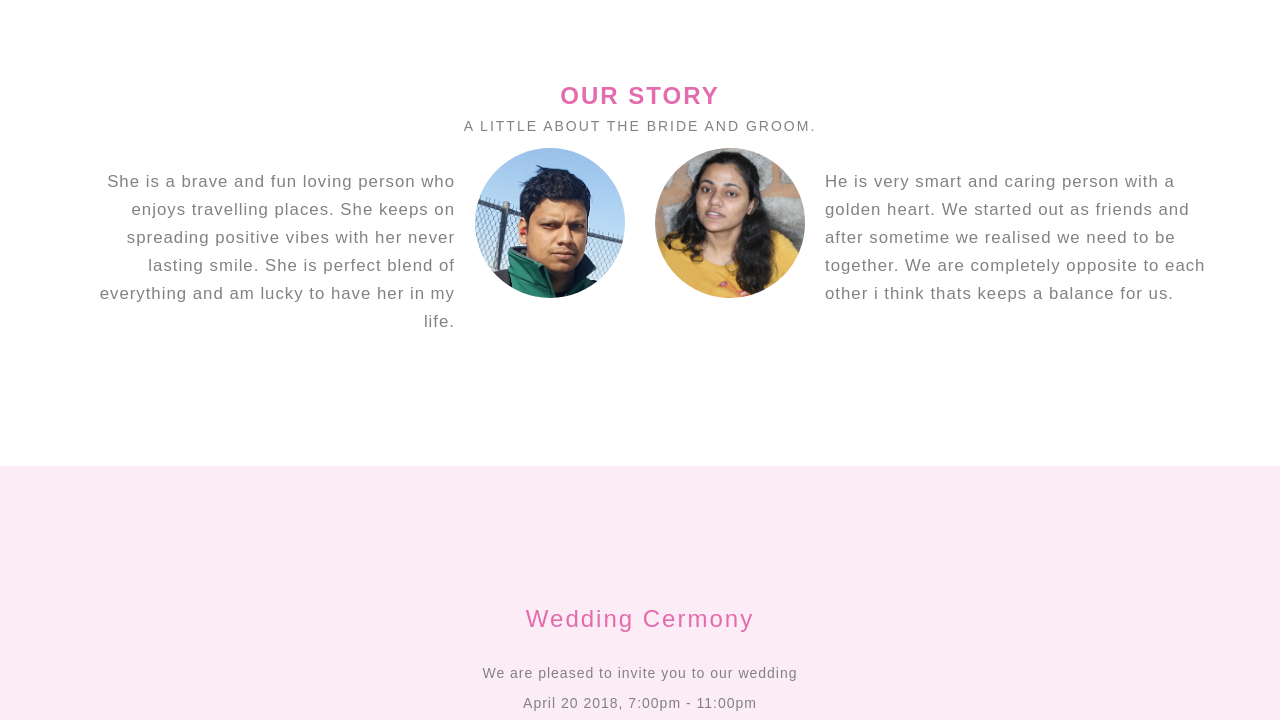
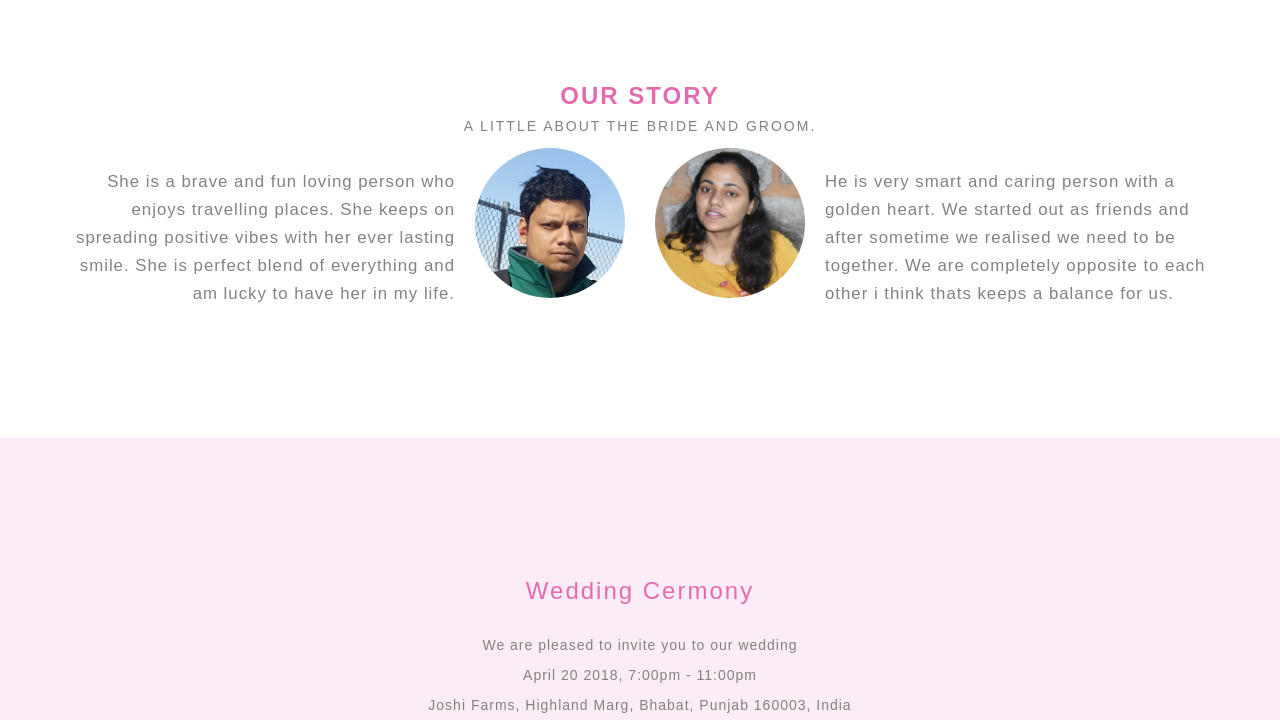
Before and after one commit to 2states/2states.github.io, a plain HTML site: page index.html in a window 1280 px wide. Shown: the part 57-777 px from the top of the page. Drawn offline with nearby package versions, Linux system fonts and the light colour scheme.

Commit message:
Update index.html

```diff
--- a/index.html
+++ b/index.html
@@ -151,7 +151,7 @@ body {
                 </div>
                 <div class="col-sm-6 left">
                     <img src="images/suman.png" alt="" class="img-circle" width="200" height="150">
-                    <p>She is a brave and fun loving person who enjoys travelling places. She keeps on spreading positive vibes with her never lasting smile. She is perfect blend of everything and am lucky to have her in my life.</p>
+                    <p>She is a brave and fun loving person who enjoys travelling places. She keeps on spreading positive vibes with her ever lasting smile. She is perfect blend of everything and am lucky to have her in my life.</p>
                 </div>
                 <div class="col-sm-6 right">
                     <img src="images/priyanka.png" alt="" class="img-circle" width="200" height="150">
```
